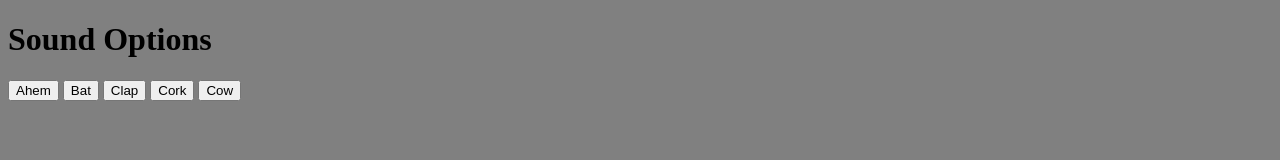
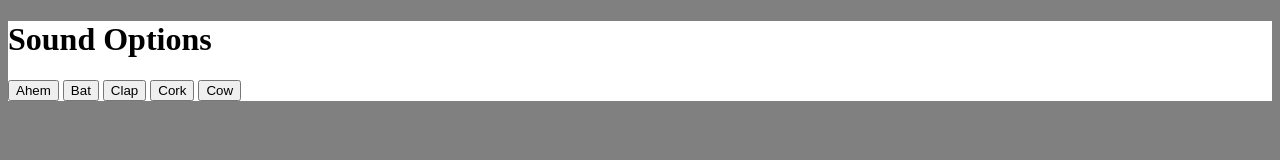
Before and after one commit to ematasovsky57/mi349_soundboard, a plain HTML site: page index.html in a window 1280 px wide. Drawn offline with Linux system fonts and the light colour scheme.

Commit message:
Update style.css

```diff
--- a/style.css
+++ b/style.css
@@ -1,5 +1,8 @@
 html{
     background: gray;
+}
+.sounds{
+    background: white;
 }
 
 input[name="Ahem"]{
```
